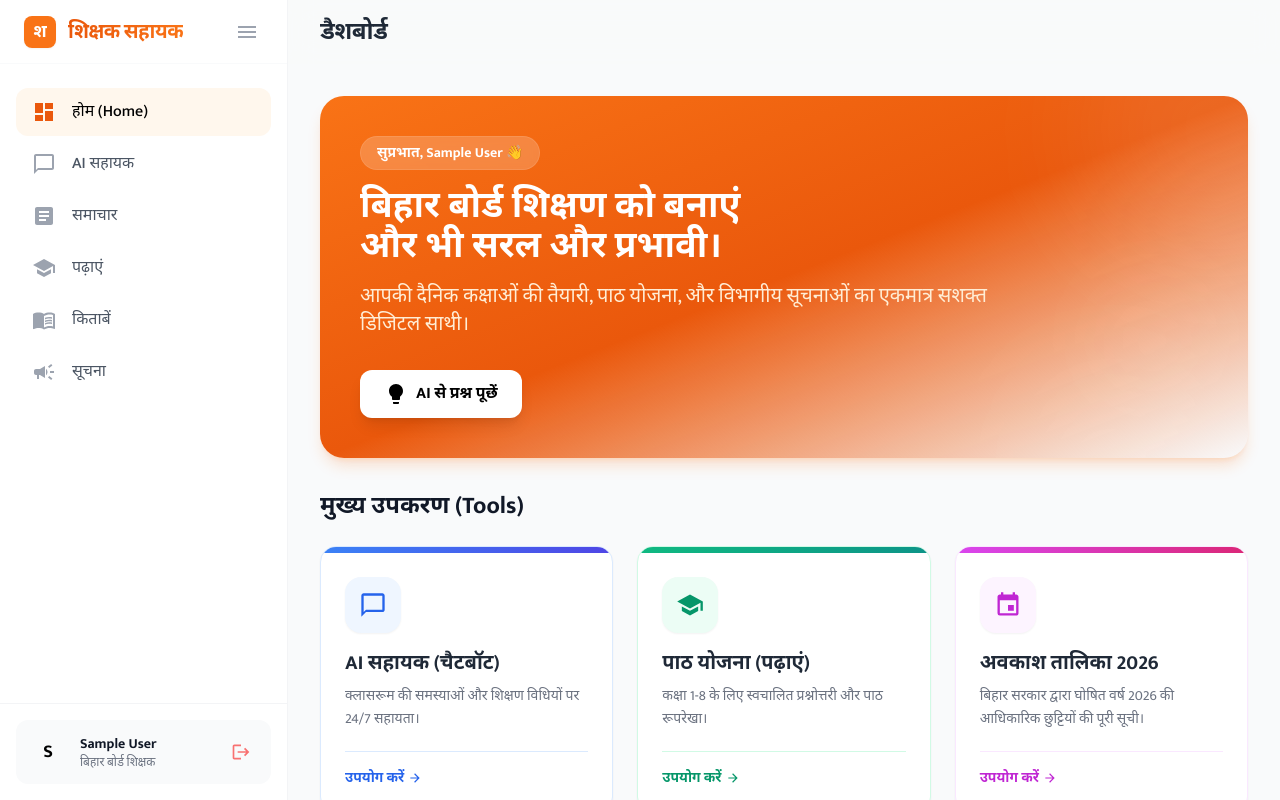
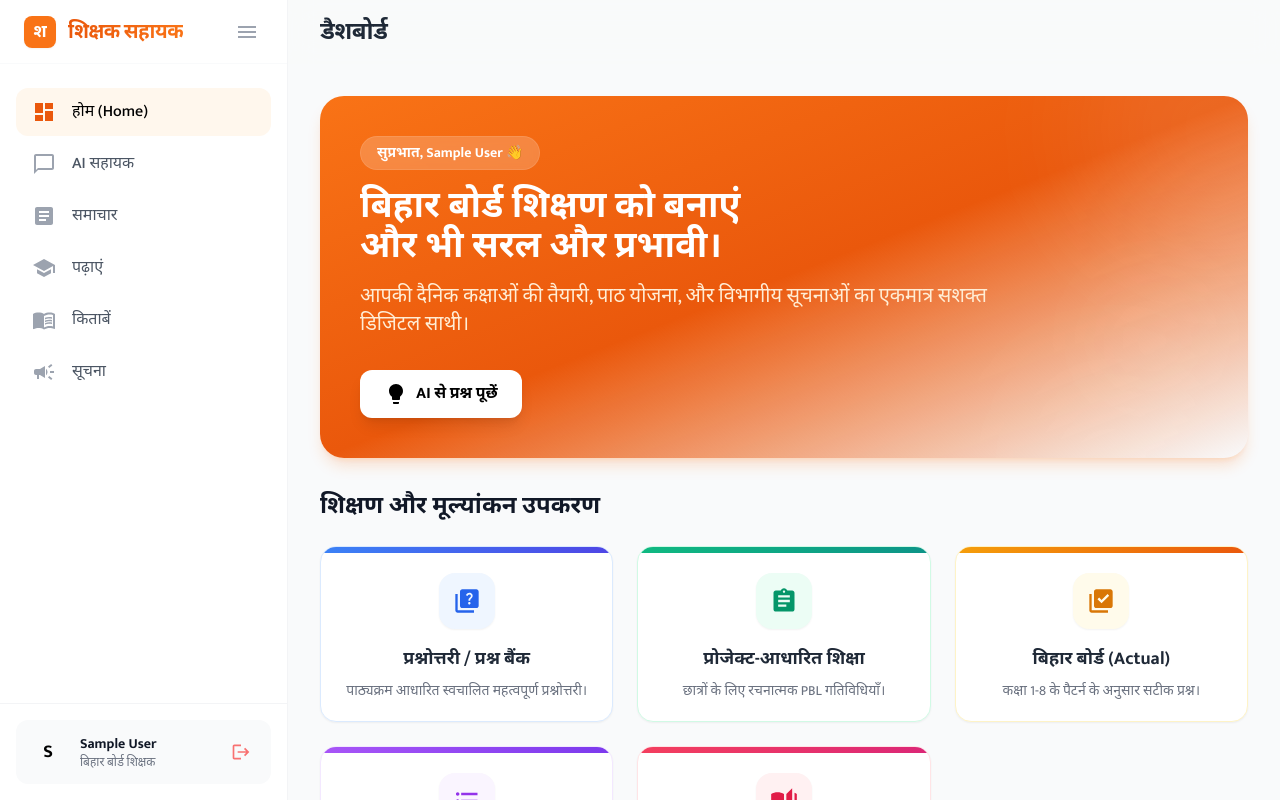
Before and after one commit to chikonomads-svg/shikshak-Sahayak, a React (Vite) app in the folder FE/: page / in a window 1280 px wide. Built offline with nearby package versions, Linux system fonts and the light colour scheme; no server answers; sample sign-in values are in the browser's storage.

Commit message:
holiday calender

```diff
--- a/FE/src/pages/Dashboard.jsx
+++ b/FE/src/pages/Dashboard.jsx
@@ -9,7 +9,12 @@ import {
     MdArrowForward,
     MdStar,
     MdLightbulb,
-    MdEvent
+    MdEvent,
+    MdQuiz,
+    MdAssignment,
+    MdLibraryAddCheck,
+    MdFormatListBulleted,
+    MdAutoStories
 } from 'react-icons/md';
 
 export default function Dashboard() {
@@ -33,16 +38,6 @@ export default function Dashboard() {
             bgColor: 'bg-blue-50',
             iconColor: 'text-blue-600',
             borderColor: 'border-blue-100',
-        },
-        {
-            title: 'पाठ योजना (पढ़ाएं)',
-            desc: 'कक्षा 1-8 के लिए स्वचालित प्रश्नोत्तरी और पाठ रूपरेखा।',
-            icon: <MdSchool size={28} />,
-            path: '/teach',
-            gradient: 'from-emerald-500 to-teal-600',
-            bgColor: 'bg-emerald-50',
-            iconColor: 'text-emerald-600',
-            borderColor: 'border-emerald-100',
         },
         {
             title: 'अवकाश तालिका 2026',
@@ -96,6 +91,59 @@ export default function Dashboard() {
         }
     ];
 
+    const teachingTools = [
+        {
+            title: 'प्रश्नोत्तरी / प्रश्न बैंक',
+            desc: 'पाठ्यक्रम आधारित स्वचालित महत्वपूर्ण प्रश्नोत्तरी।',
+            icon: <MdQuiz size={28} />,
+            path: '/teach?tab=quiz',
+            gradient: 'from-blue-500 to-indigo-600',
+            bgColor: 'bg-blue-50',
+            iconColor: 'text-blue-600',
+            borderColor: 'border-blue-100',
+        },
+        {
+            title: 'प्रोजेक्ट-आधारित शिक्षा',
+            desc: 'छात्रों के लिए रचनात्मक PBL गतिविधियाँ।',
+            icon: <MdAssignment size={28} />,
+            path: '/teach?tab=pbl',
+            gradient: 'from-emerald-500 to-teal-600',
+            bgColor: 'bg-emerald-50',
+            iconColor: 'text-emerald-600',
+            borderColor: 'border-emerald-100',
+        },
+        {
+            title: 'बिहार बोर्ड (Actual)',
+            desc: 'कक्षा 1-8 के पैटर्न के अनुसार सटीक प्रश्न।',
+            icon: <MdLibraryAddCheck size={28} />,
+            path: '/teach?tab=quiz&mode=actual',
+            gradient: 'from-amber-500 to-orange-600',
+            bgColor: 'bg-amber-50',
+            iconColor: 'text-amber-600',
+            borderColor: 'border-amber-100',
+        },
+        {
+            title: 'वर्णनात्मक प्रश्न',
+            desc: 'विस्तृत उत्तर वाले दीर्घ एवं लघु प्रश्न।',
+            icon: <MdFormatListBulleted size={28} />,
+            path: '/teach?tab=quiz&mode=descriptive',
+            gradient: 'from-purple-500 to-violet-600',
+            bgColor: 'bg-purple-50',
+            iconColor: 'text-purple-600',
+            borderColor: 'border-purple-100',
+        },
+        {
+            title: 'MCQ (बहुविकल्पीय)',
+            desc: 'छात्रों के त्वरित मूल्यांकन के लिए MCQs।',
+            icon: <MdAutoStories size={28} />,
+            path: '/teach?tab=quiz&mode=mcq',
+            gradient: 'from-rose-500 to-pink-600',
+            bgColor: 'bg-rose-50',
+            iconColor: 'text-rose-600',
+            borderColor: 'border-rose-100',
+        }
+    ];
+
     return (
         <div className="space-y-8 pb-20 lg:pb-8">
             {/* Hero Section */}
@@ -130,9 +178,38 @@ export default function Dashboard() {
                 <div className="absolute top-1/2 right-8 w-32 h-32 bg-white/5 rounded-full blur-2xl hidden lg:block"></div>
             </motion.div>
 
+            {/* Teaching and Evaluation Tools (New Section) */}
+            <div>
+                <div className="flex items-center justify-between mb-6">
+                    <h2 className="text-2xl font-bold text-gray-900">शिक्षण और मूल्यांकन उपकरण</h2>
+                </div>
+                <div className="grid grid-cols-2 md:grid-cols-3 gap-4 md:gap-6">
+                    {teachingTools.map((tool, index) => (
+                        <motion.div
+                            key={index}
+                            onClick={() => navigate(tool.path)}
+                            className={`group cursor-pointer bg-white rounded-2xl border ${tool.borderColor} overflow-hidden shadow-sm hover:shadow-lg transition-all duration-300 flex flex-col`}
+                            initial={{ y: 20, opacity: 0 }}
+                            animate={{ y: 0, opacity: 1 }}
+                            transition={{ delay: index * 0.08 }}
+                            whileHover={{ y: -5 }}
+                        >
+                            <div className={`h-1.5 bg-gradient-to-r ${tool.gradient}`}></div>
+                            <div className="p-5 flex flex-col items-center text-center flex-1">
+                                <div className={`w-14 h-14 rounded-2xl ${tool.bgColor} ${tool.iconColor} flex items-center justify-center mb-4 group-hover:scale-110 transition-transform duration-300 shadow-sm`}>
+                                    {tool.icon}
+                                </div>
+                                <h3 className="text-base md:text-lg font-bold text-gray-800 mb-2 leading-tight">{tool.title}</h3>
+                                <p className="text-gray-500 text-xs md:text-sm leading-relaxed flex-1">{tool.desc}</p>
+                            </div>
+                        </motion.div>
+                    ))}
+                </div>
+            </div>
+
             {/* Quick Actions Grid — Square Box Tiles */}
             <div>
-                <div className="flex items-center justify-between mb-6">
+                <div className="flex items-center justify-between mt-8 mb-6">
                     <h2 className="text-2xl font-bold text-gray-900">मुख्य उपकरण (Tools)</h2>
                 </div>
                 <div className="grid grid-cols-2 md:grid-cols-3 xl:grid-cols-3 gap-4 md:gap-6">
--- a/FE/src/pages/Holidays.jsx
+++ b/FE/src/pages/Holidays.jsx
@@ -131,14 +131,22 @@ export default function Holidays() {
                 ))}
             </div>
 
-            {/* Footer Note */}
+            {/* Footer Notes */}
             <motion.div
-                className="mt-12 text-center text-gray-500 text-sm bg-gray-100 rounded-xl p-4"
+                className="mt-12 text-gray-700 text-sm bg-gray-50 rounded-2xl p-6 md:p-8 border border-gray-200 shadow-sm"
                 initial={{ opacity: 0 }}
                 whileInView={{ opacity: 1 }}
                 viewport={{ once: true }}
             >
-                <p>नोट: यह सूची बिहार सरकार शिक्षा विभाग द्वारा जारी वर्ष 2026 के कैलेंडर पर आधारित है।</p>
+                <h3 className="font-bold text-gray-900 mb-4 text-base md:text-lg flex items-center gap-2">
+                    <span className="text-xl">⚠️</span> महत्वपूर्ण सूचना (निर्देश):
+                </h3>
+                <ol className="list-decimal pl-5 space-y-3 leading-relaxed">
+                    <li>चाँद के दृष्टिगोचर होने के अनुसार मुस्लिम त्योहारों की तिथि में परिवर्तन हो सकता है।</li>
+                    <li>राज्य के सभी राजकीय / राजकीयकृत / परियोजना / उत्क्रमित प्रारंभिक, माध्यमिक एवं उच्च माध्यमिक विद्यालय उक्त अवकाश तालिका के अनुसार ही बंद रहेंगे।</li>
+                    <li>सभी विद्यालयों में वार्षिकोत्सव, गणतंत्र दिवस, स्वतंत्रता दिवस एवं गाँधी जयन्ती मनायी जाएगी। इस दौरान सभी विद्यार्थी एवं शिक्षक उपस्थित रहेंगे। कार्यक्रम आयोजन के बाद विद्यालय की छुट्टी होगी।</li>
+                    <li>दीर्घकालीन अवकाश यथा ग्रीष्मावकाश, दीपावली से छठ पूजा तक के अवकाश अवधि एवं शीतकालीन अवकाश में छात्र/छात्राओं को सभी विषयों के लिए गृह कार्य एवं परियोजना कार्य दिया जाना अनिवार्य होगा। विद्यालय खुलने पर शिक्षक का यह दायित्व होगा कि उक्त कार्यों का मूल्यांकन करेंगे।</li>
+                </ol>
             </motion.div>
         </div>
     );
--- a/FE/src/pages/Teach.jsx
+++ b/FE/src/pages/Teach.jsx
@@ -1,5 +1,6 @@
 import { useState, useEffect } from 'react';
 import { motion, AnimatePresence } from 'framer-motion';
+import { useLocation } from 'react-router-dom';
 import { MdRefresh, MdCheckCircle, MdCancel, MdSchool, MdPrint, MdLibraryBooks, MdClose } from 'react-icons/md';
 import ReactMarkdown from 'react-markdown';
 import MermaidViewer from '../components/MermaidViewer';
@@ -8,8 +9,13 @@ import './Pages.css';
 import { API_BASE } from '../config';
 
 export default function Teach() {
+    const location = useLocation();
+    const queryParams = new URLSearchParams(location.search);
+    const initialTab = queryParams.get('tab') === 'pbl' ? 'pbl' : 'quiz';
+    const initialMode = ['actual', 'descriptive', 'mcq'].includes(queryParams.get('mode')) ? queryParams.get('mode') : 'mcq';
+
     const [subjectsData, setSubjectsData] = useState(null);
-    const [activeTab, setActiveTab] = useState('quiz'); // 'quiz' or 'pbl'
+    const [activeTab, setActiveTab] = useState(initialTab); // 'quiz' or 'pbl'
     const [selectedPbl, setSelectedPbl] = useState(null);
     const [filteredPbls, setFilteredPbls] = useState([]);
 
@@ -17,7 +23,7 @@ export default function Teach() {
     const [selectedClass, setSelectedClass] = useState('6');
     const [selectedSubject, setSelectedSubject] = useState('math');
     const [topic, setTopic] = useState('');
-    const [mode, setMode] = useState('mcq');
+    const [mode, setMode] = useState(initialMode);
     const [questionCount, setQuestionCount] = useState(5);
 
     // Quiz state
```
